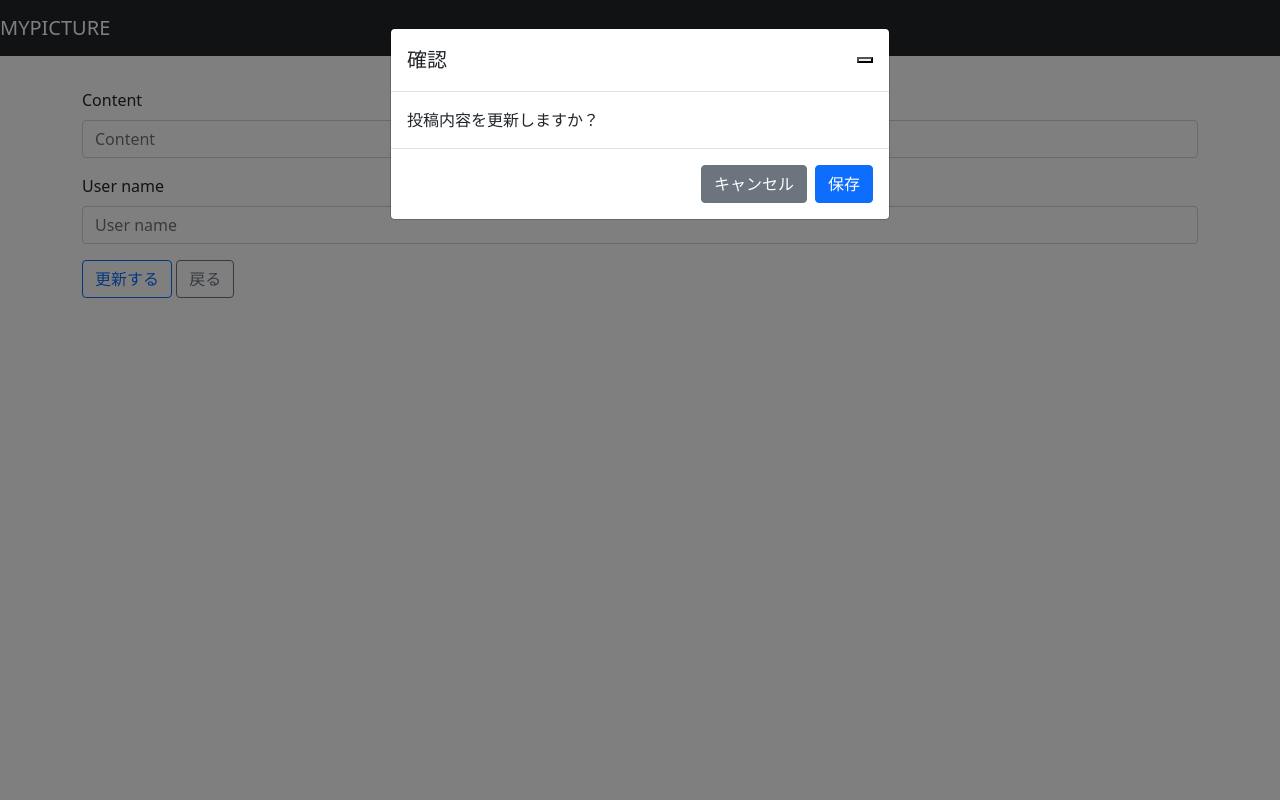
After one commit to fuzzy-yusuke/pypicture, a Django app: template picturebbs/templates/pypicture/edit.html in a window 1280 px wide, after a click on "更新する". The commit adds this page. Run offline with Django 4.2, Linux system fonts and the light colour scheme; the template is opened without the code that fills it: values that come from a table or form of the project are taken from there, others are empty; some libraries are stand-ins or nearby versions.

Commit message:
作成完了

```diff
--- /dev/null
+++ b/picturebbs/templates/pypicture/edit.html
@@ -0,0 +1,29 @@
+{% extends './base.html' %} {% load django_bootstrap5 %} {% block content %}
+<h1>{{ message }}</h1>
+<form action="{% url "pypicture:update" picture.id %}" method="post" class="form">
+  {% csrf_token %} {% bootstrap_form pictureForm layout='horizontal'%}
+  <button type="button" class="btn btn-outline-primary" data-bs-toggle="modal" data-bs-target="#confirmModal">更新する</button>
+  <a href='{% url "pypicture:index" %}' class="btn btn-outline-secondary"
+    >戻る</a
+  >
+
+  {# 新規作成を確認するモーダル #}
+  <div class="modal fade" id="confirmModal" tabindex="-1" role="dialog" aria-labelledby="confirmModalLabel" aria-hidden="true">
+  <div class="modal-dialog" role="document">
+    <div class="modal-content">
+      <div class="modal-header">
+        <h5 class="modal-title" id="confirmModalLabel">確認</h5>
+        <button type="button" class="close" data-bs-dismiss="modal" aria-label="Close"></button>
+      </div>
+      <div class="modal-body">投稿内容を更新しますか？</div>
+      <div class="modal-footer">
+        <button type="button" class="btn btn-secondary" data-bs-dismiss="modal">キャンセル</button>
+        <button type="submit" class="btn btn-primary">保存</button>
+      </div>
+    </div>
+  </div>
+  </div>
+</form>
+
+<script src="https://cdn.jsdelivr.net/npm/bootstrap@5.1.3/dist/js/bootstrap.bundle.min.js" integrity="sha384-ka7Sk0Gln4gmtz2MlQnikT1wXgYsOg+OMhuP+IlRH9sENBO0LRn5q+8nbTov4+1p" crossorigin="anonymous"></script>
+{% endblock %}
--- a/picturebbs/templates/pypicture/index.html
+++ b/picturebbs/templates/pypicture/index.html
@@ -23,11 +23,6 @@
         class="btn btn-outline-primary"
         >詳細</a
       >
-      <a
-        href="{% url "pypicture:delete" picture.id %}"
-        class="btn btn-outline-secondary"
-        >削除</a
-      >
     </td>
   </tr>
   {% endfor %}
```
Also changed, not shown: picturebbs/templates/pypicture/detail.html (+23 -1 lines), picturebbs/views.py (+19 -2 lines).
